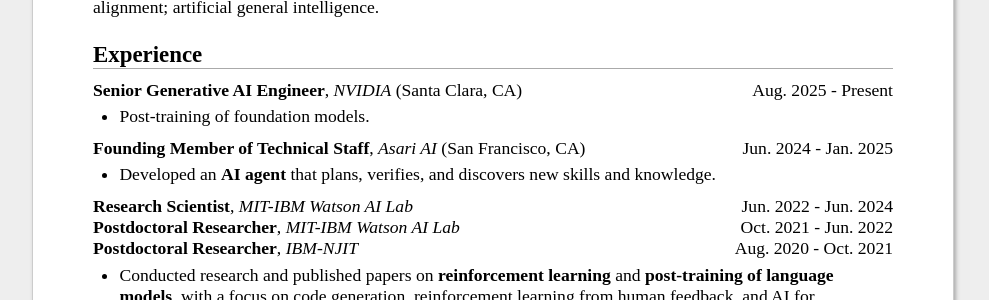
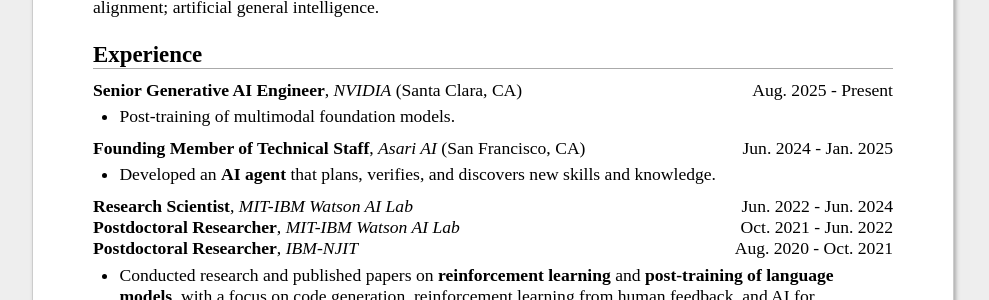
Before and after one commit to shunzh/shunzh.github.io, a Jekyll site: the page built from _pages/cv.md, in a window 1280 px wide and 900 px high. Shown: the part 186-486 px from the top of the window, without its empty margins (147-1136 px from the left). Built offline with Jekyll 4.4.1, drawn with Linux system fonts in a browser that asks for light colours.

Commit message:
more specific on role

```diff
--- a/_pages/cv.md
+++ b/_pages/cv.md
@@ -15,7 +15,7 @@
 ## Experience
 ### <span>**Senior Generative AI Engineer**, _NVIDIA_ (Santa Clara, CA)</span> <span>Aug. 2025 - Present</span>
 
-- Post-training of foundation models.
+- Post-training of multimodal foundation models.
 
 ### <span>**Founding Member of Technical Staff**, _Asari AI_ (San Francisco, CA)</span> <span>Jun. 2024 - Jan. 2025</span>
 
```
Also changed, not shown: _pages/about.md (+1 -1 lines), 1 other file.
